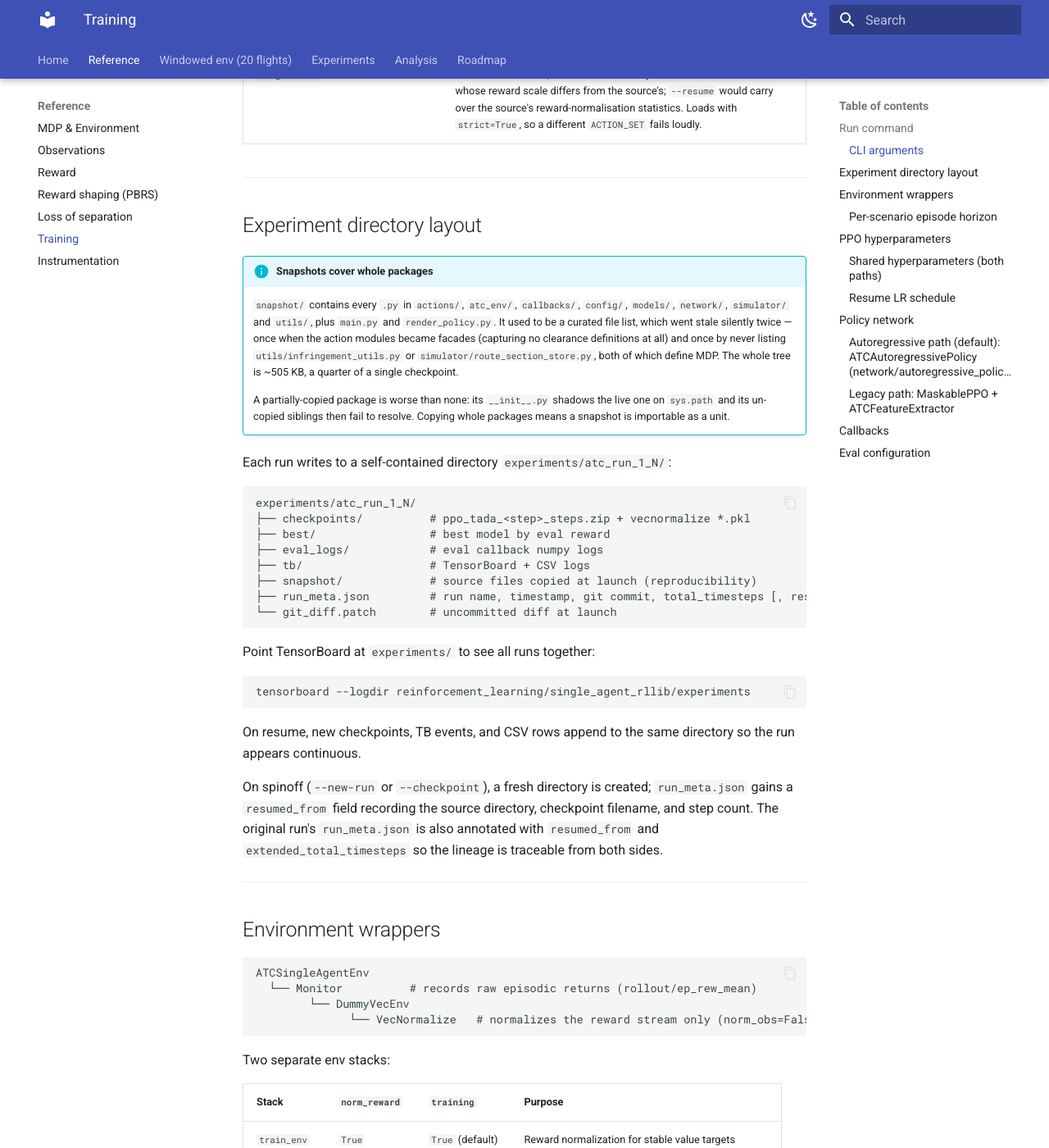
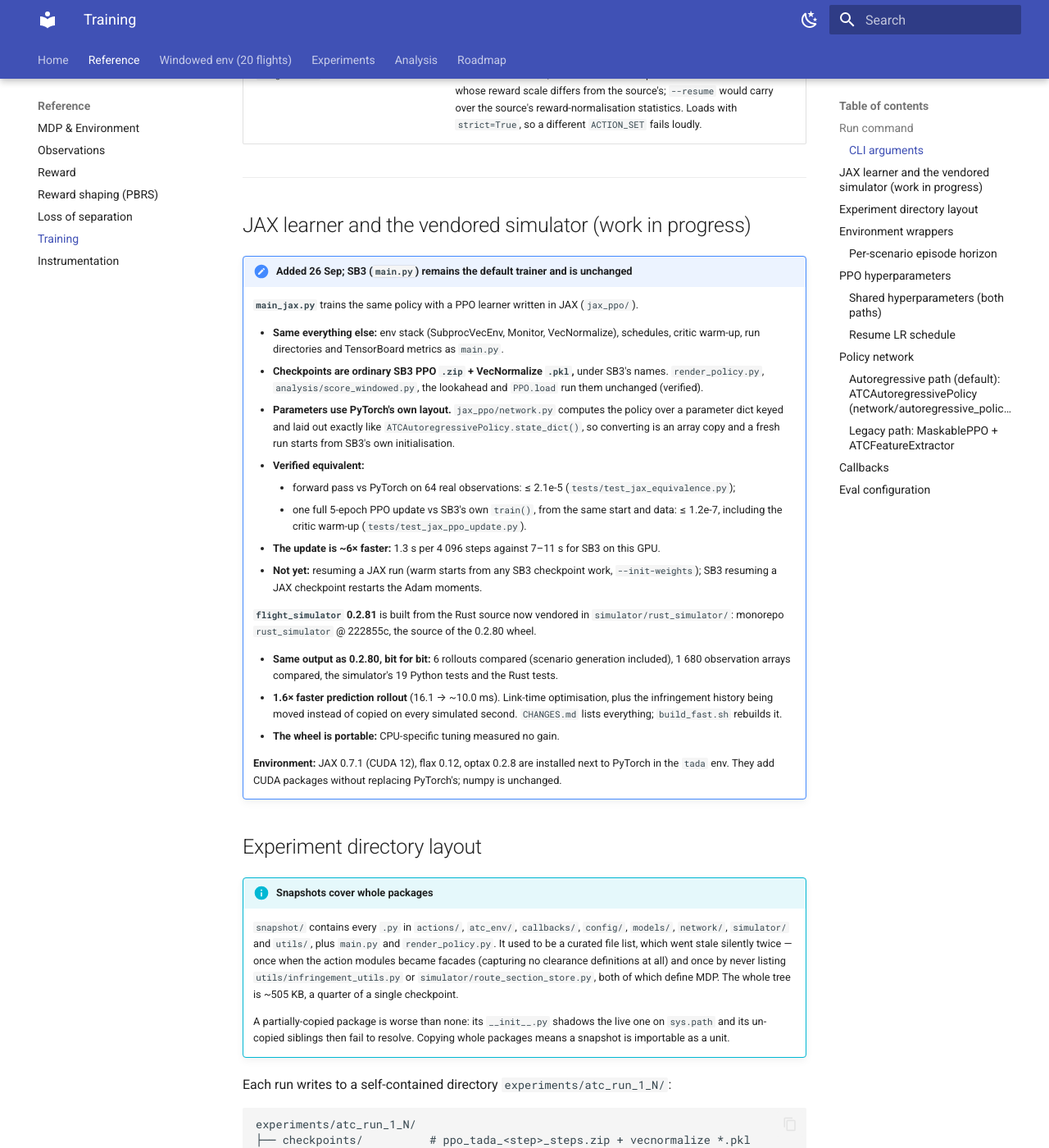
Before and after one commit to leander-grech/tada-single-agent-docs, an MkDocs documentation site: the page built from docs/training.md, in a window 1280 px wide and 1400 px high, scrolled down 2388 px. Shown: the whole window at 82% size. Built offline with MkDocs 1.6.1 and Material for MkDocs 9.7.7, drawn with Linux system fonts in a browser that asks for light colours.

Commit message:
Note: JAX learner (SB3-compatible), vendored 0.2.81 simulator, run 1_35 in progress
Co-Authored-By: Claude Opus 5.5 <noreply@anthropic.com>
Claude-Session: https://claude.ai/code/session_01Mb5WPbH9cyPgKn9uXrU1As

```diff
--- a/docs/training.md
+++ b/docs/training.md
@@ -80,6 +80,44 @@ same seed generates a different scenario.
 | `--init-weights ZIP` | *(none)* | Fresh runs only: initialise the policy from a checkpoint's weights, with a **fresh** VecNormalize, LR schedule and step counter. Use it for a new MDP whose reward scale differs from the source's; `--resume` would carry over the source's reward-normalisation statistics. Loads with `strict=True`, so a different `ACTION_SET` fails loudly. |
 
 ---
+
+## JAX learner and the vendored simulator (work in progress) { #jax-learner }
+
+!!! note "Added 26 Sep; SB3 (`main.py`) remains the default trainer and is unchanged"
+    **`main_jax.py`** trains the same policy with a PPO learner written in JAX (`jax_ppo/`).
+
+    - **Same everything else:** env stack (SubprocVecEnv, Monitor, VecNormalize), schedules,
+      critic warm-up, run directories and TensorBoard metrics as `main.py`.
+    - **Checkpoints are ordinary SB3 PPO `.zip` + VecNormalize `.pkl`,** under SB3's names.
+      `render_policy.py`, `analysis/score_windowed.py`, the lookahead and `PPO.load` run them
+      unchanged (verified).
+    - **Parameters use PyTorch's own layout.** `jax_ppo/network.py` computes the policy over a
+      parameter dict keyed and laid out exactly like `ATCAutoregressivePolicy.state_dict()`,
+      so converting is an array copy and a fresh run starts from SB3's own initialisation.
+    - **Verified equivalent:**
+        - forward pass vs PyTorch on 64 real observations: ≤ 2.1e-5
+          (`tests/test_jax_equivalence.py`);
+        - one full 5-epoch PPO update vs SB3's own `train()`, from the same start and data:
+          ≤ 1.2e-7, including the critic warm-up (`tests/test_jax_ppo_update.py`).
+    - **The update is ~6× faster:** 1.3 s per 4 096 steps against 7–11 s for SB3 on this GPU.
+    - **Not yet:** resuming a JAX run (warm starts from any SB3 checkpoint work,
+      `--init-weights`); SB3 resuming a JAX checkpoint restarts the Adam moments.
+
+    **`flight_simulator` 0.2.81** is built from the Rust source now vendored in
+    `simulator/rust_simulator/`: monorepo `rust_simulator` @ 222855c, the source of the 0.2.80
+    wheel.
+
+    - **Same output as 0.2.80, bit for bit:** 6 rollouts compared (scenario generation
+      included), 1 680 observation arrays compared, the simulator's 19 Python tests and the
+      Rust tests.
+    - **1.6× faster prediction rollout** (16.1 → ~10.0 ms). Link-time optimisation, plus the
+      infringement history being moved instead of copied on every simulated second.
+      `CHANGES.md` lists everything; `build_fast.sh` rebuilds it.
+    - **The wheel is portable:** CPU-specific tuning measured no gain.
+
+    **Environment:** JAX 0.7.1 (CUDA 12), flax 0.12, optax 0.2.8 are installed next to
+    PyTorch in the `tada` env. They add CUDA packages without replacing PyTorch's; numpy is
+    unchanged.
 
 ## Experiment directory layout
 
```
Also changed, not shown: docs/experiments.md (+19 -3 lines), docs/index.md (+7 -1 lines).
